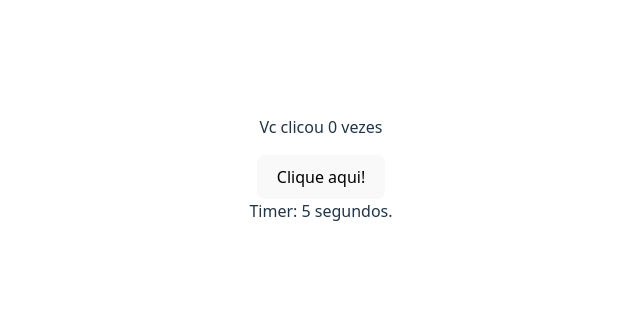
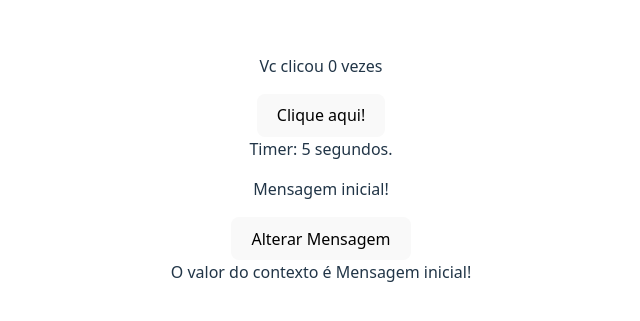
Before and after one commit to albeneto-git/app-fundamentos-react, a React (Vite) app: page / in a window 1280 px wide. Shown: the part 239-560 px from the top of the page, without its empty margins (319-959 px from the left). Built offline with nearby package versions, Linux system fonts and the light colour scheme.

Commit message:
Hook useContext

```diff
--- a/src/App.jsx
+++ b/src/App.jsx
@@ -1,6 +1,9 @@
 import './App.css'
 import ExemploUseEffect from './components/ExemploUseEffect';
 import Timer from './components/Timer';
+import ComponenteFilho from './components/ComponenteFilho';
+import ValorDoContexto from './components/ValorDoContexto';
+import {MeuContextoProvider} from './contexts/MeuContexto';
 
 function App() {
   return (
@@ -10,8 +13,10 @@
       <Timer />
       {/** useContext */}
       {/** aplicações de pequeno a médio porte, que precisam transferir o estado entre componentes */}
-
-
+      <MeuContextoProvider>
+        <ComponenteFilho />
+        <ValorDoContexto />
+      </MeuContextoProvider>
     </>
   );
 }
--- /dev/null
+++ b/src/components/ComponenteFilho.jsx
@@ -0,0 +1,13 @@
+import {useContext} from "react";
+import { MeuContexto } from "../contexts/MeuContexto";
+
+const ComponenteFilho = () => {
+    const {mensagem, setMensagem} = useContext(MeuContexto);
+    return <div>
+        <p>{mensagem}</p>
+                <button onClick={()=>setMensagem("Nova mensagem")}>
+                    Alterar Mensagem
+                </button>
+            </div>;
+};
+export default ComponenteFilho;
--- /dev/null
+++ b/src/components/ValorDoContexto.jsx
@@ -0,0 +1,10 @@
+import {useContext} from "react";
+import { MeuContexto } from "../contexts/MeuContexto";
+
+const ValorDoContexto = () => {
+    const {mensagem} = useContext(MeuContexto);
+
+    return <div>O valor do contexto é {mensagem}</div>;
+};
+
+export default ValorDoContexto;
--- /dev/null
+++ b/src/contexts/MeuContexto.jsx
@@ -0,0 +1,14 @@
+import { useState, createContext } from "react";
+
+export const MeuContexto = createContext();
+
+export const MeuContextoProvider = ({children}) => {
+    const [mensagem, setMensagem] = useState("Mensagem inicial!");
+    const valorDoContexto = {
+        mensagem,
+        setMensagem,
+    };
+    return <MeuContexto.Provider value={valorDoContexto}>
+                {children}
+           </MeuContexto.Provider>;
+};
```
